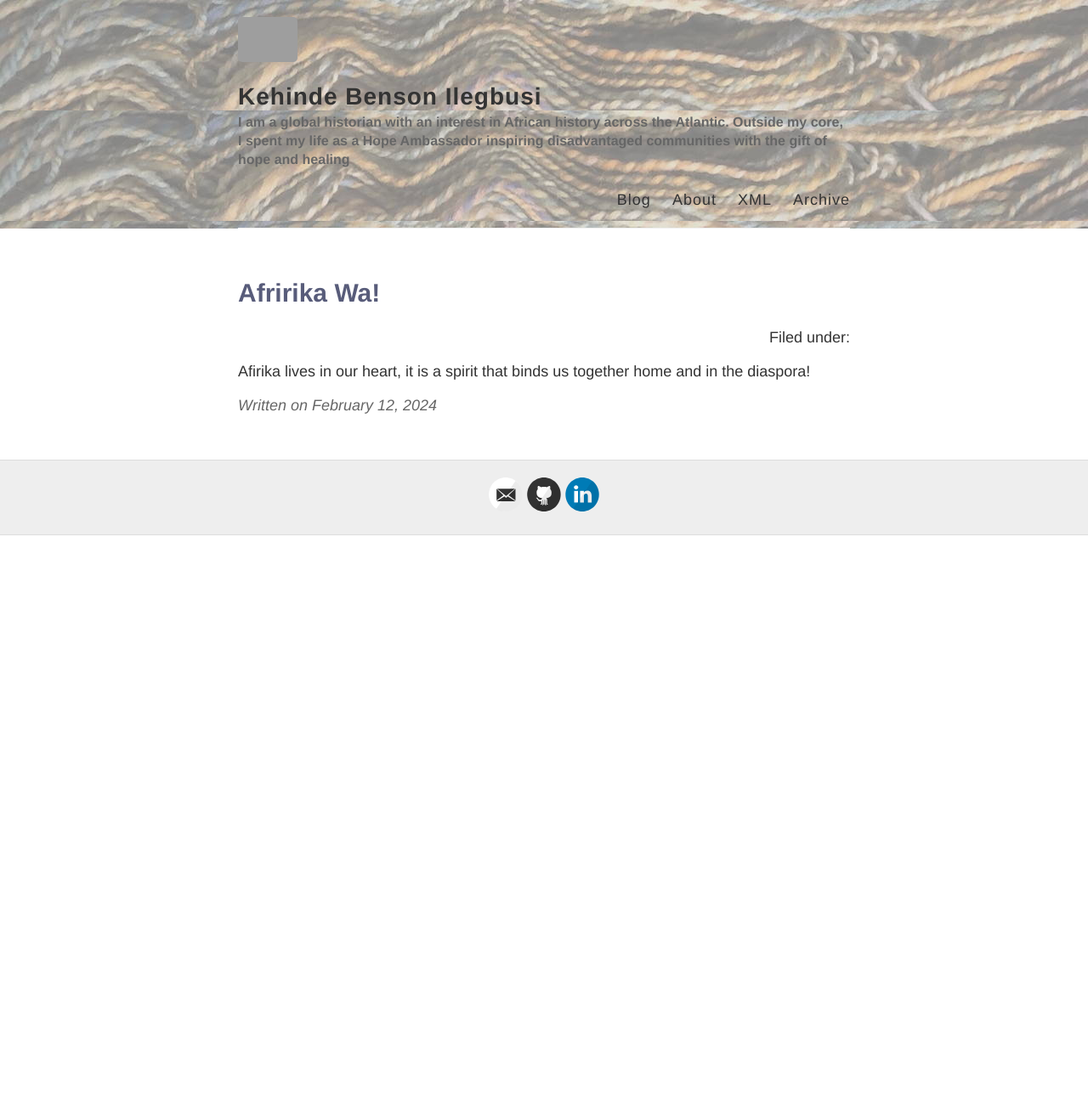
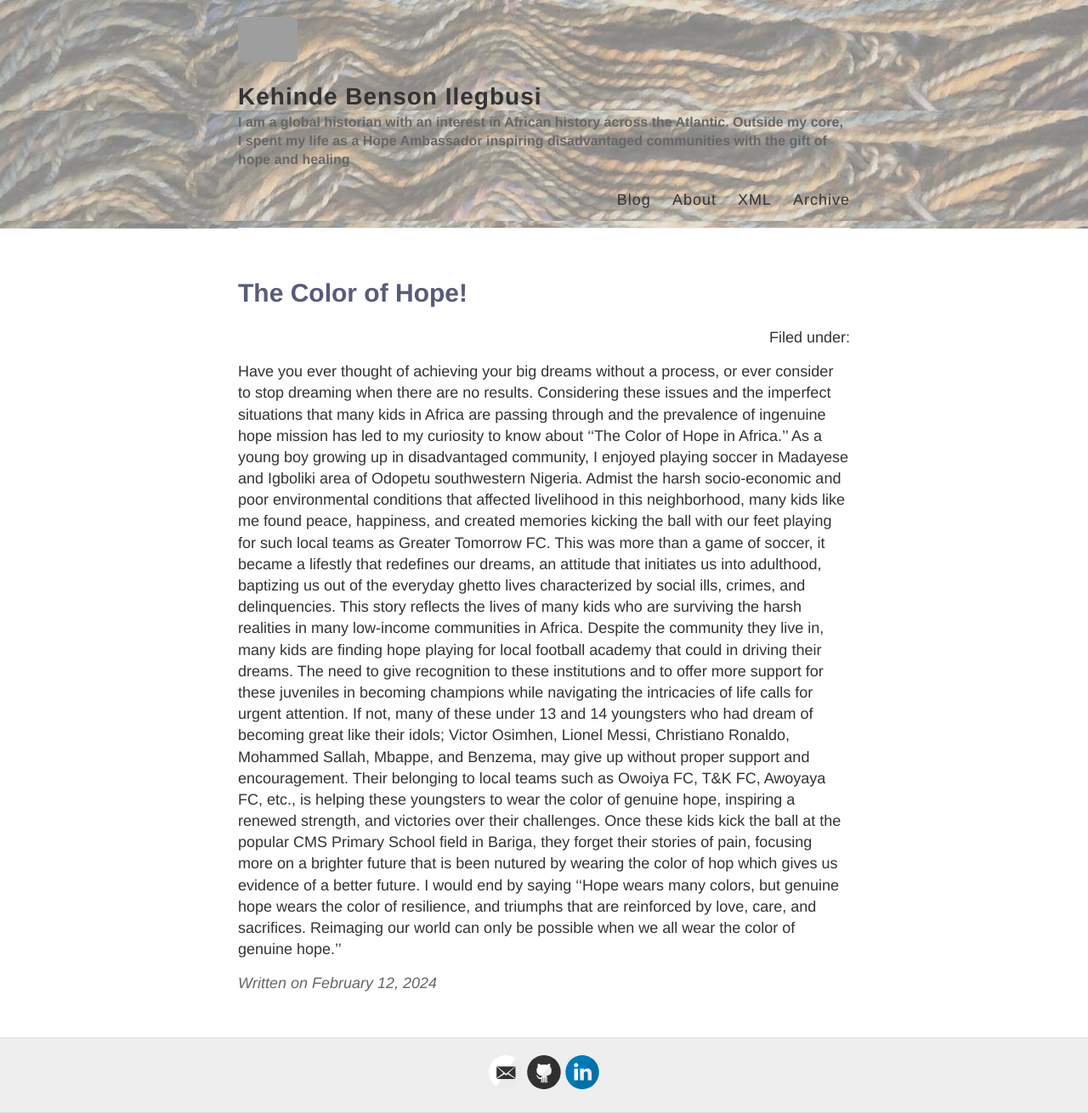
Before and after one commit to ilegbusi/ilegbusi.github.io, a Jekyll site: the page built from _posts/2024-02-12-Afirika-Wa.md, in a window 1280 px wide. Shown: the whole page at 85% size. Built offline with Jekyll 4.4.1, drawn with Linux system fonts in a browser that asks for light colours; before the commit the page ends 900 px from its top, so only the background shows below that; grey boxes are pictures that could not be loaded.

Commit message:
Update 2024-02-23-The-Color-of-Hope

```diff
--- a/_posts/2024-02-12-Afirika-Wa.md
+++ b/_posts/2024-02-12-Afirika-Wa.md
@@ -1,6 +1,9 @@
 ---
 layout: post
-title: Afririka Wa!
+title: The Color of Hope!
 ---
 
-Afirika lives in our heart, it is a spirit that binds us together home and in the diaspora!
+ Have you ever thought of achieving your big dreams without a process, or ever consider to stop dreaming when there are no results. Considering these issues and the imperfect situations that many kids in Africa are passing through and the prevalence of ingenuine hope mission has led to my curiosity to know about ''The Color of Hope in Africa.''
+ As a young boy growing up in disadvantaged community, I enjoyed playing soccer in Madayese and Igboliki area of Odopetu southwestern Nigeria. Admist the harsh socio-economic and poor environmental conditions that affected livelihood in this neighborhood, many kids like me found peace, happiness, and created memories kicking the ball with our feet playing for such local teams as Greater Tomorrow FC. This was more than a game of soccer, it became a lifestly that redefines our dreams, an attitude that initiates us into adulthood, baptizing us out of the everyday ghetto lives characterized  by social ills, crimes, and delinquencies.
+ This story reflects the lives of many kids who are surviving the harsh realities in many low-income communities in Africa. Despite the community they live in, many kids are finding hope playing for local football academy that could in driving their dreams. The need to give recognition to these institutions and to offer more support for these juveniles in becoming champions while navigating the intricacies of life calls for urgent attention. If not, many of these under 13 and 14 youngsters who had dream of becoming great like their idols; Victor Osimhen, Lionel Messi, Christiano Ronaldo, Mohammed Sallah, Mbappe, and Benzema, may give up without proper support and encouragement. Their belonging to local teams such as Owoiya FC, T&K FC, Awoyaya FC, etc., is helping these youngsters to wear the color of genuine hope, inspiring a renewed strength, and victories over their challenges. Once these kids kick the ball at the popular CMS Primary School field in Bariga, they forget their stories of pain, focusing more on a brighter future that is been nutured by wearing the color of hop which gives us evidence of a better future.
+ I would end by saying ''Hope wears many colors, but genuine hope wears the color of resilience, and triumphs that are reinforced by love, care, and sacrifices. Reimaging our world can only be possible when we all wear the color of genuine hope.''
```
